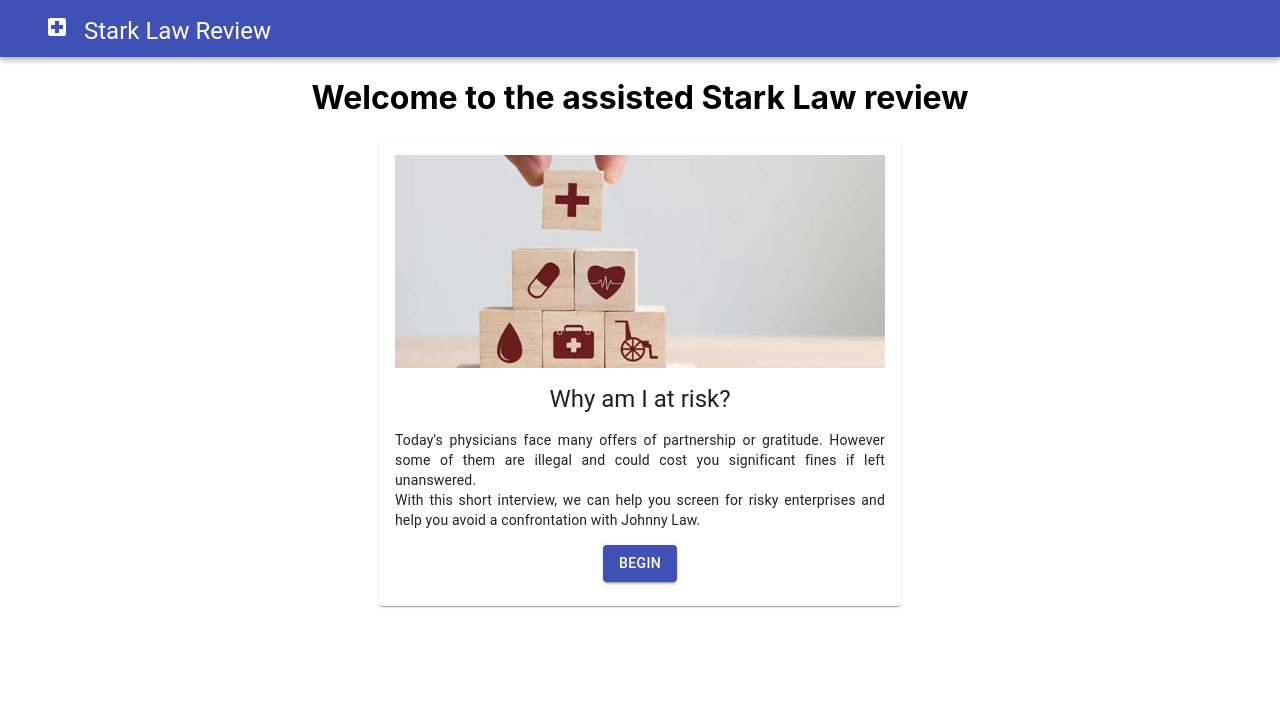
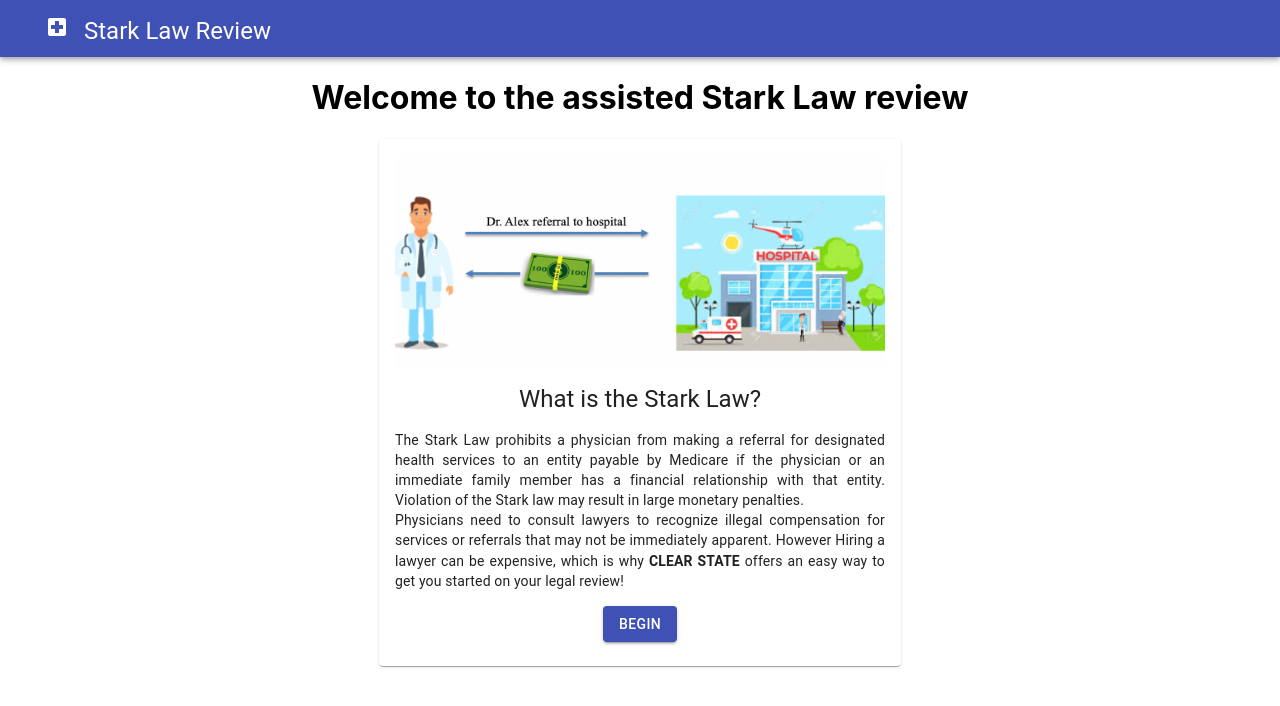
Before and after one commit to JJWasyl/law-review, a React (Create React App) app: page / in a window 1280 px wide. Shown: the top 706 px of the page. Built offline with nearby package versions, Linux system fonts and the light colour scheme.

Commit message:
New intro

```diff
--- a/src/components/Start.js
+++ b/src/components/Start.js
@@ -3,8 +3,6 @@ import MuiThemeProvider from "material-ui/styles/MuiThemeProvider";
 import { Container, Button, Box } from "@material-ui/core";
 import Typography from '@material-ui/core/Typography';
 import Card from '@material-ui/core/Card';
-import CardActionArea from '@material-ui/core/CardActionArea';
-import CardActions from '@material-ui/core/CardActions';
 import CardMedia from '@material-ui/core/CardMedia';
 import CardContent from '@material-ui/core/CardContent';
 
@@ -21,19 +19,22 @@ export class Start extends Component {
               <CardContent>
                 <CardMedia
                   style={styles.media}
-                  image={require("./media/health-care-blocks.jpg")}
+                  image={require("./media/stark_doc.png")}
                   title="Keep your work clean"
                 />
                 <Typography variant="h5" component="h2" style={styles.cardmain}>
-                  Why am I at risk?
+                  What is the Stark Law?
                 </Typography>
                 <Typography variant="body2" component="p" align="justify">
-                  Today's physicians face many offers of partnership or gratitude.
-                  However some of them are illegal and could cost you significant
-                  fines if left unanswered.
+                  The Stark Law prohibits a physician from making a referral for designated health
+                  services to an entity payable by Medicare if the physician or an immediate family
+                  member has a financial relationship with that entity. Violation of the Stark law
+                  may result in large monetary penalties.
                   <br />
-                  With this short interview, we can help you screen for risky
-                  enterprises and help you avoid a confrontation with Johnny Law.
+                  Physicians need to consult lawyers to recognize illegal compensation
+                  for services or referrals that may not be immediately apparent. However Hiring a
+                  lawyer can be expensive, which is why <strong> CLEAR STATE </strong> offers an
+                  easy way to get you started on your legal review!
                 </Typography>
                 <Box component="span">
                   <Container maxWidth="sm">
```
Also changed, not shown: src/components/media/stark_doc.png (added).
